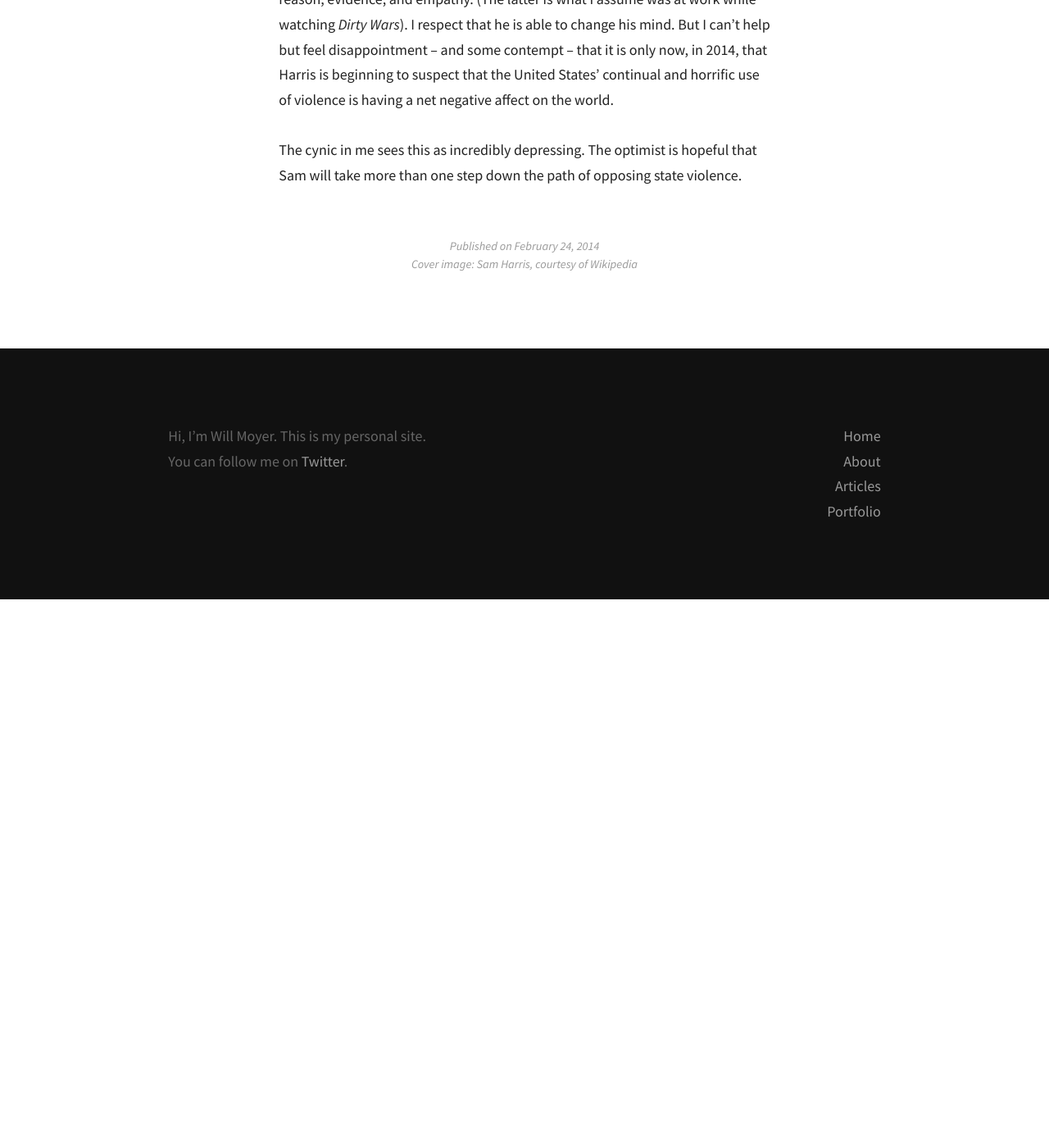
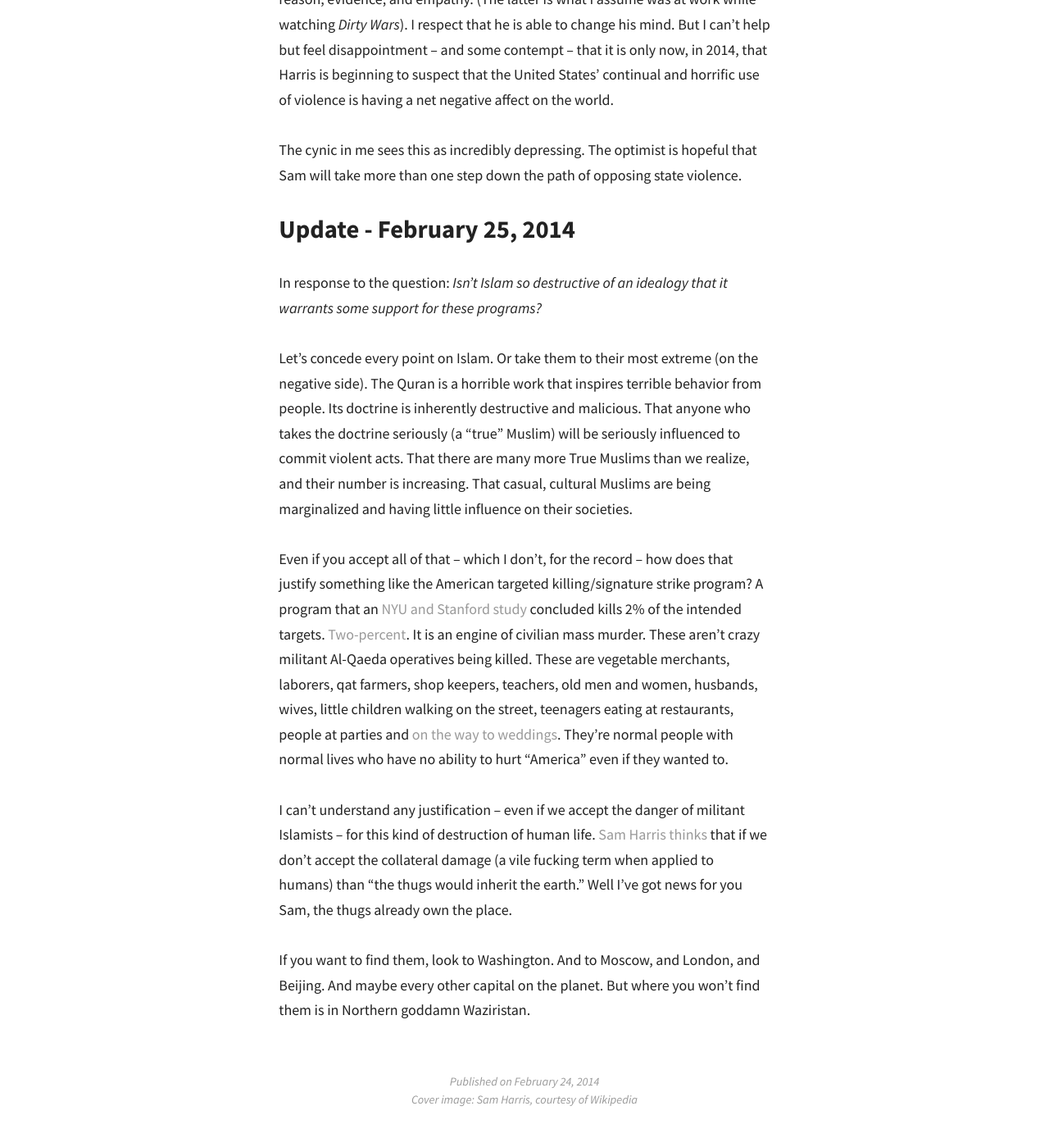
Before and after one commit to moyer/moyer.github.com, a Jekyll site: the page built from _posts/2014-02-24-sam-harris-changing-his-mind.md, in a window 1280 px wide and 1400 px high, scrolled down 3305 px. Shown: the top 1388 px of the window at 82% size. Built offline with Jekyll 4.4.1, drawn with Linux system fonts in a browser that asks for light colours; Markdown is read by kramdown in place of the engine named in the settings; before the commit the page ends 4036 px from its top, so only the background shows below that.

Commit message:
Adds update to "Sam Harris, Changing His Mind"

```diff
--- a/_posts/2014-02-24-sam-harris-changing-his-mind.md
+++ b/_posts/2014-02-24-sam-harris-changing-his-mind.md
@@ -45,3 +45,15 @@ The New Atheists are intelligent, rational people who may even identify themselv
 I call Sam Harris rational precisely because I believe he can be swayed by reason, evidence, and empathy. (The latter is what I assume was at work while watching *Dirty Wars*). I respect that he is able to change his mind. But I can't help but feel disappointment -- and some contempt -- that it is only now, in 2014, that Harris is beginning to suspect that the United States' continual and horrific use of violence is having a net negative affect on the world.
 
 The cynic in me sees this as incredibly depressing. The optimist is hopeful that Sam will take more than one step down the path of opposing state violence.
+
+### Update - February 25, 2014
+
+In response to the question: *Isn't Islam so destructive of an idealogy that it warrants some support for these programs?*
+
+Let's concede every point on Islam. Or take them to their most extreme (on the negative side). The Quran is a horrible work that inspires terrible behavior from people. Its doctrine is inherently destructive and malicious. That anyone who takes the doctrine seriously (a "true" Muslim) will be seriously influenced to commit violent acts. That there are many more True Muslims than we realize, and their number is increasing. That casual, cultural Muslims are being marginalized and having little influence on their societies.
+
+Even if you accept all of that -- which I don't, for the record -- how does that justify something like the American targeted killing/signature strike program? A program that an [NYU and Stanford study](http://www.livingunderdrones.org/) concluded kills 2% of the intended targets. [Two-percent](http://edition.cnn.com/2012/09/25/world/asia/pakistan-us-drone-strikes/). It is an engine of civilian mass murder. These aren't crazy militant Al-Qaeda operatives being killed. These are vegetable merchants, laborers, qat farmers, shop keepers, teachers, old men and women, husbands, wives, little children walking on the street, teenagers eating at restaurants, people at parties and [on the way to weddings](http://america.aljazeera.com/watch/shows/america-tonight/america-tonight-blog/2014/1/17/what-really-happenedwhenausdronehitayemeniweddingconvoy.html). They're normal people with normal lives who have no ability to hurt "America" even if they wanted to.
+
+I can't understand any justification -- even if we accept the danger of militant Islamists -- for this kind of destruction of human life. [Sam Harris thinks](http://www.huffingtonpost.com/sam-harris/in-defense-of-torture_b_8993.html) that if we don't accept the collateral damage (a vile fucking term when applied to humans) than "the thugs would inherit the earth." Well I've got news for you Sam, the thugs already own the place.
+
+If you want to find them, look to Washington. And to Moscow, and London, and Beijing. And maybe every other capital on the planet. But where you won't find them is in Northern goddamn Waziristan.
```
